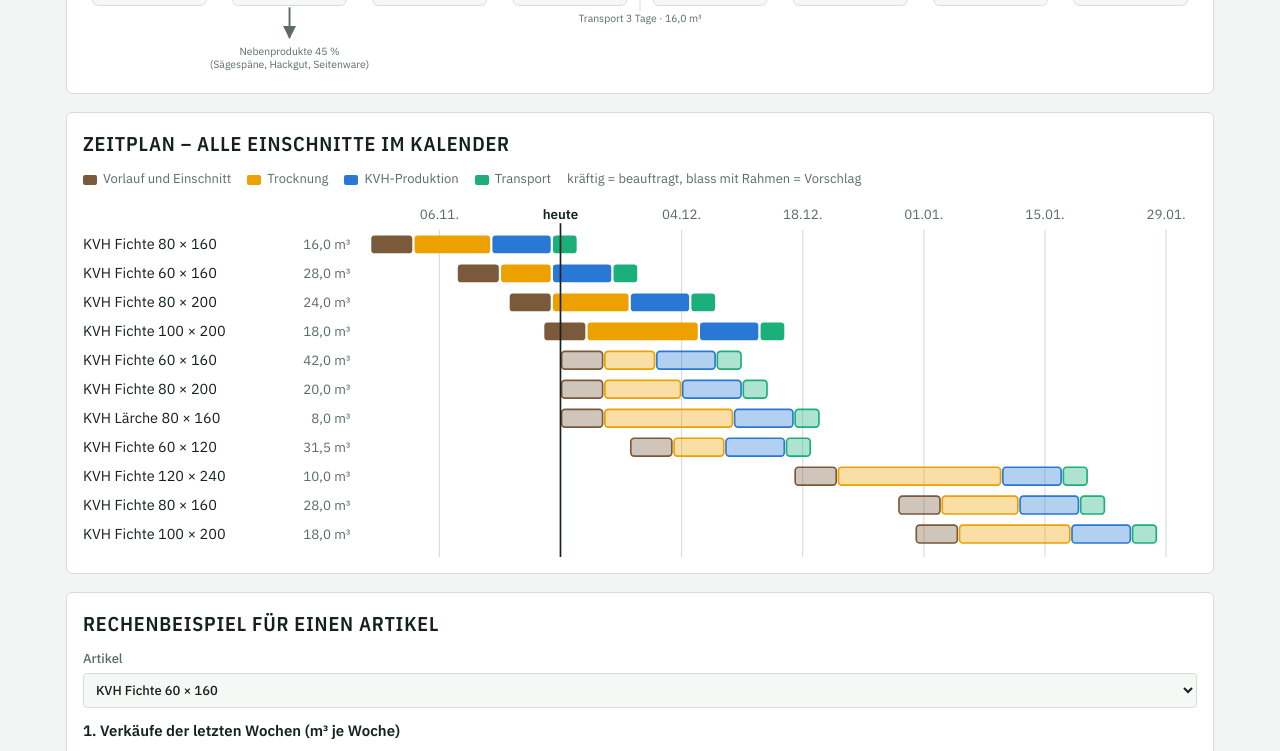
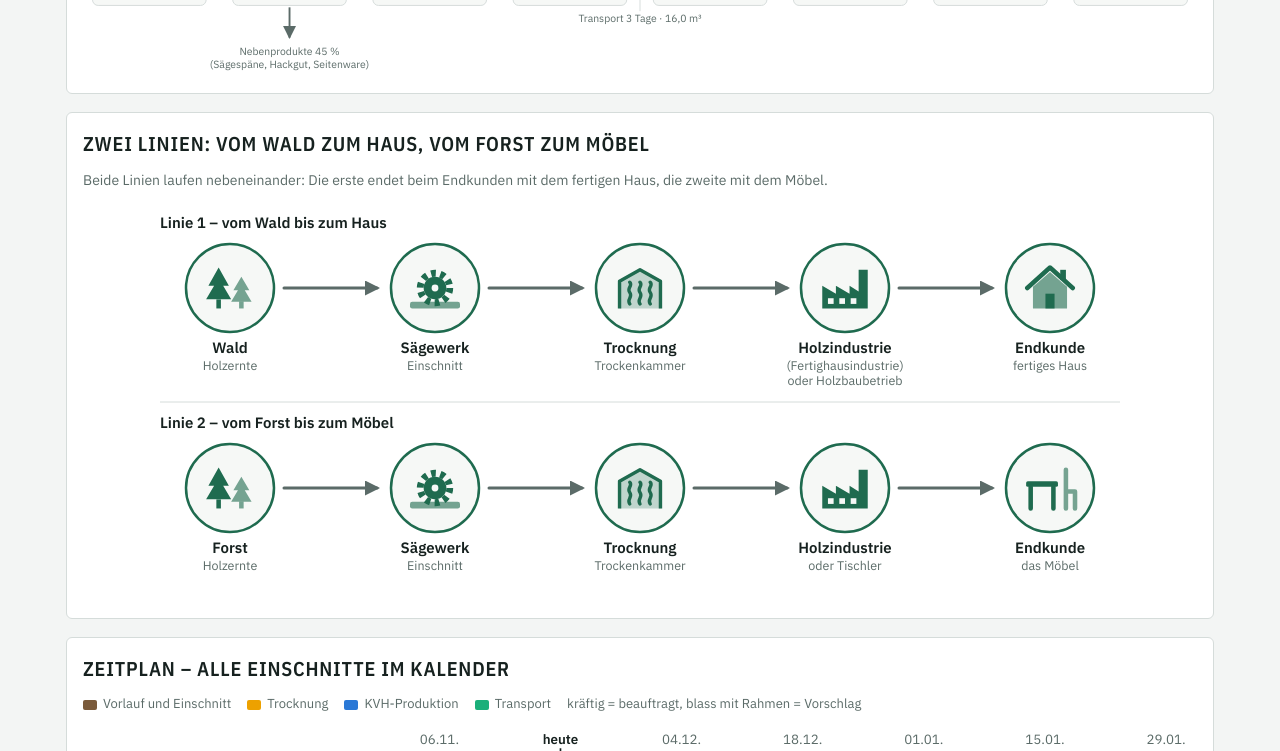
Before and after one commit to svoetter/vmi, a plain HTML site: page public/index.html in a window 1280 px wide. Shown: the part 480-1231 px from the top of the page. Drawn offline with Linux system fonts and the light colour scheme.

Commit message:
Zwei parallele Linien (Wald–Haus, Forst–Möbel) und Stoffstrom mit Ausbeute je Produktionsschritt
Co-Authored-By: Claude Fable 5.2 <noreply@anthropic.com>
Claude-Session: https://claude.ai/code/session_015skTN95CWjr4XTNkfEzxA9

```diff
--- a/public/index.html
+++ b/public/index.html
@@ -86,7 +86,7 @@ button.del:hover{color:var(--bad)}
 .station b{font-size:13px;line-height:1.2;hyphens:auto;overflow-wrap:break-word;max-width:100%}
 .station label{white-space:nowrap}
 .station input{width:44px}
-td.r{white-space:nowrap}
+td.r,#stoffTable td{white-space:nowrap}
 .fl{display:flex;flex-direction:column;gap:4px}
 .fl .bx{display:grid;grid-template-columns:1fr auto;gap:0 10px;align-items:center;background:var(--field);border:1px solid var(--line);border-left:6px solid var(--c);border-radius:6px;padding:8px 10px}
 .fl .bx b{font-size:15px}.fl .bx strong{font-family:var(--display);font-size:22px;grid-row:1/3;grid-column:2}
@@ -141,7 +141,7 @@ td.r{white-space:nowrap}
   .fields button{grid-column:1/-1}
   td{padding:8px 8px 8px 0}
   .scroll>div{min-width:0!important}
-  #pano{min-width:900px}
+  #pano,#stoff{min-width:900px}
   .pano-hint{display:block}
   #dispoTable td:nth-child(3),#dispoTable td:nth-child(4),#dispoTable td:nth-child(6),#planTable td:nth-child(7),
   #stockTable :is(th,td):nth-child(2),#stockTable :is(th,td):nth-child(3),
@@ -225,6 +225,11 @@ td.r{white-space:nowrap}
       <div class="scroll"><div id="flow" style="min-width:820px"></div></div>
     </div>
     <div class="panel">
+      <h2>Zwei Linien: vom Wald zum Haus, vom Forst zum Möbel</h2>
+      <p class="hint">Beide Linien laufen nebeneinander: Die erste endet beim Endkunden mit dem fertigen Haus, die zweite mit dem Möbel.</p>
+      <div id="simple2"></div>
+    </div>
+    <div class="panel">
       <h2>Zeitplan – alle Einschnitte im Kalender</h2>
       <div class="legend">
         <span><i class="box" style="background:var(--p1)"></i>Vorlauf und Einschnitt</span>
@@ -251,7 +256,7 @@ td.r{white-space:nowrap}
   <!-- Lieferkette -->
   <section id="tab-kette" class="tab" hidden>
     <div class="panel">
-      <h2>Vom Wald bis zum Endkunden</h2>
+      <h2>Vom Wald bis zum Endkunden – zwei Linien</h2>
       <div id="simple"></div>
     </div>
     <div class="panel">
@@ -275,6 +280,15 @@ td.r{white-space:nowrap}
       <div class="kpis" id="kKpis"></div>
       <h3>Menge: Was muss in jeder Stufe hinein, damit am Ende genug ankommt?</h3>
       <div class="scroll"><div id="scmQty" style="min-width:640px"></div></div>
+      <h3>Stoffstrom: Ausbeute je Produktionsschritt – was geht wohin?</h3>
+      <div class="legend">
+        <span><i class="box" style="background:var(--accent)"></i>Hauptstrom (Produkt)</span>
+        <span><i class="box" style="background:var(--s2)"></i>Nebenstrom</span>
+      </div>
+      <div class="pano"><div id="stoff"></div></div>
+      <p class="hint pano-hint">Die Grafik lässt sich seitlich wischen.</p>
+      <div class="scroll"><table id="stoffTable"></table></div>
+      <p class="hint">Die Ausbeute je Schritt kommt aus den Kästchen oben. Die Aufteilung der Nebenströme (z. B. Hackgut, Sägespäne) ist ein Beispielwert. Rinde ist nicht enthalten, weil Rundholz ohne Rinde gemessen wird.</p>
       <h3>Kosten: Was kostet das Holz nach jeder Stufe?</h3>
       <div class="legend">
         <span><i class="box" style="background:var(--accent);opacity:.3"></i>bisher aufgelaufen</span>
@@ -687,6 +701,7 @@ function weekSums(aId, W){
   return sums;
 }
 function renderBeispiel(plans){
+  $('simple2').innerHTML = simpleFlow(null, 'sah2');
   const P = state.params;
   /* Materialfluss */
   const q = { saege: 0, trock: 0, prod: 0, trans: 0 };
@@ -860,43 +875,85 @@ const PERSON = (x, y, shirt, hair, long) => `<path d="M${x-3} ${y}v-12M${x+3} ${
   <rect x="${x-6}" y="${y-27}" width="12" height="17" rx="4" fill="${shirt}"/><path d="M${x+5} ${y-24}l7-8" stroke="${shirt}" stroke-width="3.4" stroke-linecap="round"/><circle cx="${x+12.5}" cy="${y-33}" r="2" fill="#f2c9a0"/>
   <circle cx="${x}" cy="${y-33}" r="5.5" fill="#f2c9a0"/><path d="M${x-5.5} ${y-33}a5.5 5.5 0 0 1 11 0${long ? `v7h-2.2v-6h-6.6v6h-2.2z` : 'z'}" fill="${hair}"/>`;
 
-/* Einfache Grafik: Wald → Sägewerk → Holztrocknung → Weiterverarbeitung → Endkunde (Haus oder Möbel) */
-function simpleFlow(variante){
-  const main = [['Wald', 'Holzernte', 'wald'], ['Sägewerk', 'Einschnitt', 'saege'], ['Holztrocknung', 'Trockenkammer', 'trock'], ['Weiterverarbeitung', 'Holzindustrie · Tischlerei · Holzbau', 'prod']];
-  const ends = [['Haus', 'haus', variante === 'holzbau'], ['Möbel', 'moebel', variante === 'tischlerei']];
-  const node = (cx, cy, r, icon, on, dim) => `<circle cx="${cx}" cy="${cy}" r="${r}" fill="${on ? 'var(--good-bg)' : 'var(--field)'}" stroke="var(--${dim ? 'line' : 'accent'})" stroke-width="${on ? 4 : 2.5}"/>
-    <g transform="translate(${cx - r*0.62} ${cy - r*0.62}) scale(${r*1.24/48})" style="color:var(--accent)" ${dim ? 'opacity=".55"' : ''}>${ICON[icon]}</g>`;
-  const arrow = d => `<path d="${d}" fill="none" stroke="var(--muted)" stroke-width="3" stroke-linecap="round" marker-end="url(#sah)"/>`;
-  const defs = '<defs><marker id="sah" viewBox="0 0 10 10" refX="8" refY="5" markerWidth="5" markerHeight="5" orient="auto"><path d="M0 0L10 5L0 10z" fill="var(--muted)"/></marker></defs>';
-  const anyOn = ends.some(e => e[2]);
-  let g = defs, W, H;
+/* Einfache Grafik mit zwei parallelen Linien: Wald → Haus und Forst → Möbel */
+function simpleFlow(variante, mid){
+  const lines = [
+    { titel: 'Linie 1 – vom Wald bis zum Haus', on: variante === 'holzbau', n: [
+      ['Wald', ['Holzernte'], 'wald'], ['Sägewerk', ['Einschnitt'], 'saege'], ['Trocknung', ['Trockenkammer'], 'trock'],
+      ['Holzindustrie', ['(Fertighausindustrie)', 'oder Holzbaubetrieb'], 'prod'], ['Endkunde', ['fertiges Haus'], 'haus']] },
+    { titel: 'Linie 2 – vom Forst bis zum Möbel', on: variante === 'tischlerei', n: [
+      ['Forst', ['Holzernte'], 'wald'], ['Sägewerk', ['Einschnitt'], 'saege'], ['Trocknung', ['Trockenkammer'], 'trock'],
+      ['Holzindustrie', ['oder Tischler'], 'prod'], ['Endkunde', ['das Möbel'], 'moebel']] }
+  ];
+  const node = (cx, cy, r, icon, on) => `<circle cx="${cx}" cy="${cy}" r="${r}" fill="${on ? 'var(--good-bg)' : 'var(--field)'}" stroke="var(--accent)" stroke-width="${on ? 4 : 2.5}"/>
+    <g transform="translate(${cx - r*0.62} ${cy - r*0.62}) scale(${r*1.24/48})" style="color:var(--accent)">${ICON[icon]}</g>`;
+  const arrow = d => `<path d="${d}" fill="none" stroke="var(--muted)" stroke-width="3" stroke-linecap="round" marker-end="url(#${mid})"/>`;
+  let g = '<defs><marker id="' + mid + '" viewBox="0 0 10 10" refX="8" refY="5" markerWidth="5" markerHeight="5" orient="auto"><path d="M0 0L10 5L0 10z" fill="var(--muted)"/></marker></defs>', W, H;
   if (!M){
-    W = 1000; H = 262; const xs = [90, 290, 490, 690], y = 138, r = 52;
-    main.forEach((m, i) => {
-      g += node(xs[i], y, r, m[2]) + `<text x="${xs[i]}" y="${y+r+22}" text-anchor="middle" font-size="16" font-weight="700" fill="var(--ink)">${i+1}. ${m[0]}</text><text x="${xs[i]}" y="${y+r+40}" text-anchor="middle">${m[1]}</text>`;
-      if (i < 3) g += arrow(`M${xs[i]+r+10} ${y}H${xs[i+1]-r-14}`);
+    W = 1000; H = 400; const xs = [90, 295, 500, 705, 910], r = 44;
+    lines.forEach((L, k) => {
+      const y = 86 + k * 200;
+      g += `<text x="20" y="${y - r - 16}" font-size="15" font-weight="700" fill="var(--ink)">${L.titel}${L.on ? ' (unten gewählt)' : ''}</text>`;
+      L.n.forEach((m, i) => {
+        g += node(xs[i], y, r, m[2], L.on) + `<text x="${xs[i]}" y="${y+r+21}" text-anchor="middle" font-size="15" font-weight="700" fill="var(--ink)">${m[0]}</text>` +
+          m[1].map((t, j) => `<text x="${xs[i]}" y="${y+r+38+j*15}" text-anchor="middle">${t}</text>`).join('');
+        if (i < 4) g += arrow(`M${xs[i]+r+10} ${y}H${xs[i+1]-r-14}`);
+      });
     });
-    g += `<text x="870" y="20" text-anchor="middle" font-size="16" font-weight="700" fill="var(--ink)">5. Endkunde</text>`;
-    ends.forEach((e, k) => {
-      const cy = k ? 204 : 82;
-      g += arrow(`M${690+r+10} ${y}C790 ${y} 770 ${cy} ${858-44-14} ${cy}`) + node(858, cy, 44, e[1], e[2], anyOn && !e[2]) +
-        `<text x="914" y="${cy+6}" font-size="16" font-weight="${e[2] ? 700 : 500}" fill="var(--ink)">${e[0]}</text>`;
+    g += `<path d="M20 200H980" stroke="var(--line)"/>`;
+  } else {
+    W = 360; H = 736; const xs = [92, 268], r = 32, PI = 142;
+    lines.forEach((L, k) => {
+      g += `<text x="${xs[k]}" y="18" text-anchor="middle" font-size="14" font-weight="700" fill="var(--ink)">${k ? 'Linie 2: Möbel' : 'Linie 1: Haus'}</text>`;
+      L.n.forEach((m, i) => {
+        const y = 62 + i * PI;
+        g += node(xs[k], y, r, m[2], L.on) + `<text x="${xs[k]}" y="${y+r+17}" text-anchor="middle" font-size="14" font-weight="700" fill="var(--ink)">${m[0]}</text>` +
+          m[1].map((t, j) => `<text x="${xs[k]}" y="${y+r+32+j*13}" text-anchor="middle" font-size="11.5">${t}</text>`).join('');
+        if (i < 4) g += arrow(`M${xs[k]} ${y+r+(m[1].length > 1 ? 52 : 40)}V${y+PI-r-10}`);
+      });
     });
-    g += `<text x="858" y="148" text-anchor="middle" font-size="13">oder</text>`;
-  } else {
-    W = 360; H = 616; const ys = [48, 160, 272, 384], x = 62, r = 40;
-    main.forEach((m, i) => {
-      g += node(x, ys[i], r, m[2]) + `<text x="${x+r+16}" y="${ys[i]-2}" font-size="17" font-weight="700" fill="var(--ink)">${i+1}. ${m[0]}</text><text x="${x+r+16}" y="${ys[i]+17}" font-size="12.5">${m[1]}</text>`;
-      if (i < 3) g += arrow(`M${x} ${ys[i]+r+8}V${ys[i+1]-r-12}`);
-    });
-    ends.forEach((e, k) => {
-      const cx = k ? 286 : 74;
-      g += arrow(`M${x} ${384+r+8}C${x} 470 ${cx} 450 ${cx} ${540-40-14}`) + node(cx, 540, 40, e[1], e[2], anyOn && !e[2]) +
-        `<text x="${cx}" y="604" text-anchor="middle" font-size="16" font-weight="${e[2] ? 700 : 500}" fill="var(--ink)">${e[0]}</text>`;
-    });
-    g += `<text x="180" y="536" text-anchor="middle" font-size="15" font-weight="700" fill="var(--ink)">5. Endkunde</text><text x="180" y="554" text-anchor="middle" font-size="12.5">Haus oder Möbel</text>`;
+    g += `<path d="M180 30V726" stroke="var(--line)"/>`;
   }
-  return `<svg viewBox="0 0 ${W} ${H}" style="display:block;width:100%;height:auto;max-width:${M ? 380 : 1000}px;margin:0 auto" role="img" aria-label="Wald, Sägewerk, Holztrocknung, Weiterverarbeitung, Endkunde mit Haus oder Möbel" font-size="12.5" fill="var(--muted)" font-family="inherit">${g}</svg>`;
+  return `<svg viewBox="0 0 ${W} ${H}" style="display:block;width:100%;height:auto;max-width:${M ? 380 : 1000}px;margin:0 auto" role="img" aria-label="Zwei parallele Linien. Linie 1: Wald, Sägewerk, Trocknung, Holzindustrie (Fertighausindustrie) oder Holzbaubetrieb, Endkunde mit fertigem Haus. Linie 2: Forst, Sägewerk, Trocknung, Holzindustrie oder Tischler, das Möbel beim Endkunden." font-size="12.5" fill="var(--muted)" font-family="inherit">${g}</svg>`;
+}
+/* Stoffstrom: Ausbeute je Produktionsschritt und wohin die Nebenströme gehen (Anteile der Nebenströme sind Beispielwerte) */
+const NEBEN = {
+  1: [['Hackgut', 0.62, 'Papier-, Zellstoff- und Plattenindustrie'], ['Sägespäne', 0.27, 'Pellets, Spanplatte'], ['Kappholz und Spreißel', 0.11, 'Brennholz, Heizwerk']],
+  2: [['Schwindung und Ausschuss', 1, 'Wasser verdunstet, Ausschuss wird Hackgut']],
+  3: [['Hobel- und Sägespäne', 0.6, 'Briketts, Pellets, Einstreu'], ['Verschnitt und Kappstücke', 0.4, 'Hackgut, Heizung']]
+};
+function stoffstrom(K, out, nq){
+  const q = [out[0], out[1], out[2], out[3]], q0 = q[0], pct = x => n0(x / q0 * 100) + ' %';
+  const haupt = ['Rundholz', 'Schnittholz, frisch', 'Schnittholz, trocken', K[4].sub.split(':')[0].split(' / ')[0] === 'Holzprodukte' ? 'Holzprodukt' : 'Fertiges Produkt'];
+  const W = 1000, HH = 150, NW = 14, xs = [30, 270, 510, 750], top = 78, h = x => Math.max(2, x / q0 * HH);
+  const band = (x0, a0, b0, x1, a1, b1, col, op) => { const m = (x0 + x1) / 2; return `<path d="M${x0} ${a0}C${m} ${a0} ${m} ${a1} ${x1} ${a1}V${b1}C${m} ${b1} ${m} ${b0} ${x0} ${b0}z" fill="var(--${col})" fill-opacity="${op}"/>`; };
+  let g = '', gb = '', rows = `<tr><td>Forst</td><td><b>${haupt[0]}</b></td><td class="r">100 %</td><td class="r">${nq(q0)} fm</td><td>Sägewerk</td></tr>`, maxY = top + HH;
+  const schritt = ['Sägewerk', 'Trocknung', K[3].name];
+  const ziel = ['Trocknung', K[3].name, 'Endkunde'];
+  g += `<rect x="${xs[0]}" y="${top}" width="${NW}" height="${h(q0)}" rx="2" fill="var(--accent)"/><text x="${xs[0]}" y="${top-24}" font-weight="700" fill="var(--ink)" font-size="13">${haupt[0]}</text><text x="${xs[0]}" y="${top-8}">${nq(q0)} fm · 100 %</text>`;
+  for (let j = 0; j < 3; j++){
+    const x0 = xs[j] + NW, x1 = xs[j+1], hm = h(q[j+1]);
+    gb += band(x0, top, top + hm, x1, top, top + hm, 'accent', 0.35);
+    g += `<rect x="${x1}" y="${top}" width="${NW}" height="${hm}" rx="2" fill="var(--accent)"/>
+       <text x="${x1}" y="${top-24}" font-weight="700" fill="var(--ink)" font-size="13">${haupt[j+1]}</text><text x="${x1}" y="${top-8}">${nq(q[j+1])} m³ · ${pct(q[j+1])}</text>
+       <text x="${(x0+x1)/2}" y="18" text-anchor="middle" font-weight="700" fill="var(--ink)" font-size="14">${esc(schritt[j])}</text><text x="${(x0+x1)/2}" y="34" text-anchor="middle">Ausbeute ${K[j+1].ausbeute} %</text>`;
+    rows += `<tr><td>${esc(schritt[j])}</td><td><b>${haupt[j+1]}</b></td><td class="r">${pct(q[j+1])}</td><td class="r">${nq(q[j+1])} m³</td><td>${esc(ziel[j])}</td></tr>`;
+    const loss = q[j] - q[j+1];
+    if (loss > 1e-9){
+      let ys = top + hm, yt = top + hm + 18 + (j === 2 ? 46 : 0);
+      NEBEN[j+1].forEach(([name, share, wohin]) => {
+        const m = loss * share, hk = h(m);
+        gb += band(x0, ys, ys + hk, x1, yt, yt + hk, 's2', 0.4);
+        g += `<rect x="${x1}" y="${yt}" width="${NW}" height="${hk}" rx="2" fill="var(--s2)"/>
+          <text x="${x1+NW+6}" y="${yt+10}" font-weight="600" fill="var(--ink)">${name}: ${nq(m)} m³ · ${pct(m)}</text><text x="${x1+NW+6}" y="${yt+24}">→ ${wohin}</text>`;
+        rows += `<tr><td></td><td>${name}</td><td class="r">${pct(m)}</td><td class="r">${nq(m)} m³</td><td>${wohin}</td></tr>`;
+        ys += hk; yt += Math.max(hk + 10, 34); maxY = Math.max(maxY, yt);
+      });
+    }
+  }
+  const xe = xs[3] + NW;
+  g += band(xe, top, top + h(q[3]), 960, top, top + h(q[3]), 'accent', 0.35) + `<path d="M960 ${top-4}l14 ${h(q[3])/2+4}l-14 ${h(q[3])/2+4}z" fill="var(--accent)"/><text x="${(xe+960)/2}" y="18" text-anchor="middle" font-weight="700" fill="var(--ink)" font-size="14">Endkunde</text><text x="${(xe+960)/2}" y="34" text-anchor="middle">${esc(K[4].sub.split(':')[0])}</text>`;
+  return { svg: `<svg viewBox="0 0 ${W} ${maxY + 6}" style="display:block;width:100%;height:auto" role="img" aria-label="Stoffstrom vom Rundholz zum fertigen Produkt mit den Nebenströmen je Produktionsschritt" font-size="12" fill="var(--muted)" font-family="inherit">${gb}${g}</svg>`, rows };
 }
 function panorama(K, out, cumA, eur, nq, unit){
   const G = 200, R = 236, sc = (part, x, k) => `<g transform="translate(${x} ${G - 78*k}) scale(${k})">${part}</g>`;
@@ -948,7 +1005,7 @@ function renderKette(){
   });
   const ctot = cum, cTrans = ct.reduce((a,b) => a + b, 0);
   const unit = i => i === 0 ? 'fm' : 'm³';
-  $('simple').innerHTML = simpleFlow(S.variante);
+  $('simple').innerHTML = simpleFlow(S.variante, 'sah1');
   $('pano').innerHTML = panorama(K, out, cumA, eur, nq, unit);
   const base = parseDate(S.date), start = S.mode === 'vor' ? base : addDays(base, -total), ende = addDays(start, total);
 
@@ -989,6 +1046,9 @@ function renderKette(){
   });
   $('scmQty').innerHTML = `<svg viewBox="0 0 ${QW} ${n*QH+4}" style="display:block;width:100%;height:auto" role="img" aria-label="Holzmenge je Stufe der Lieferkette" font-size="12" fill="var(--muted)" font-family="inherit">${q}</svg>`;
 
+
+  { const st = stoffstrom(K, out, nq); $('stoff').innerHTML = st.svg;
+    $('stoffTable').innerHTML = `<thead><tr><th>Schritt</th><th>Stoffstrom</th><th class="r">Anteil am Rundholz</th><th class="r">Menge</th><th>geht an</th></tr></thead><tbody>${st.rows}</tbody>`; }
 
   /* Kosten-Grafik und Tabelle */
   {
```
